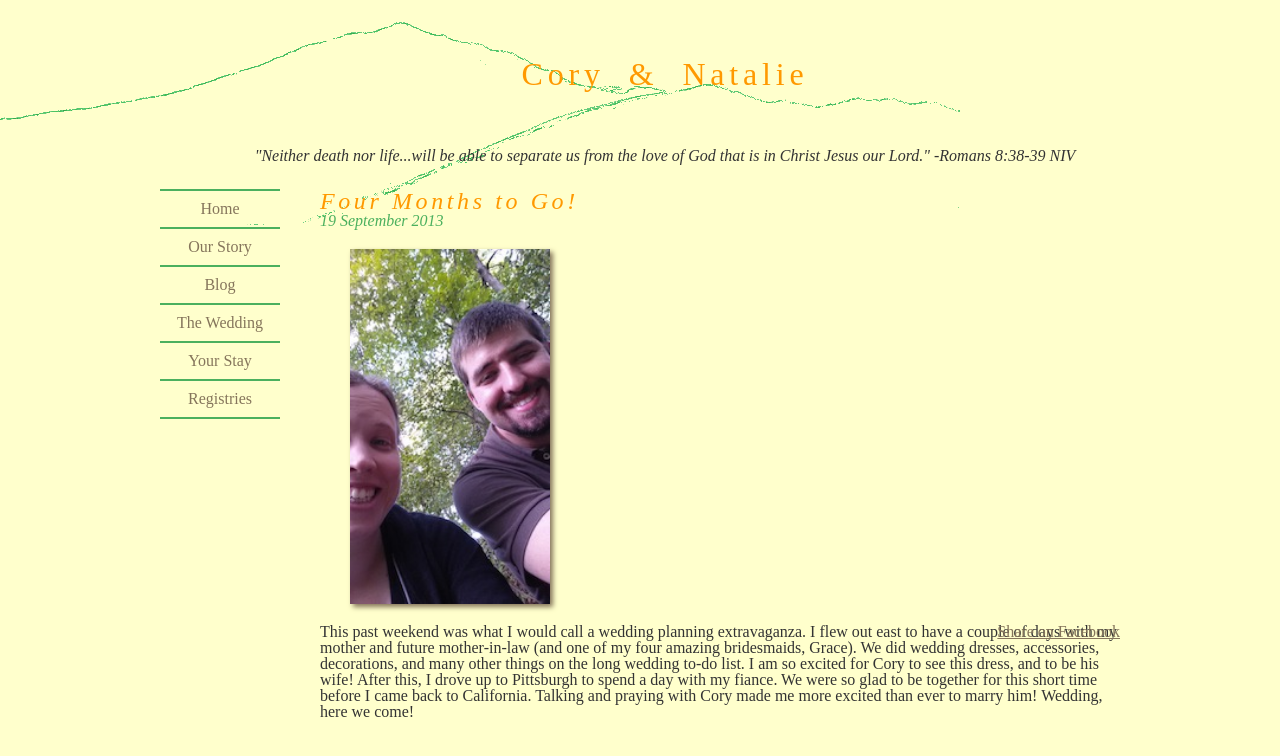
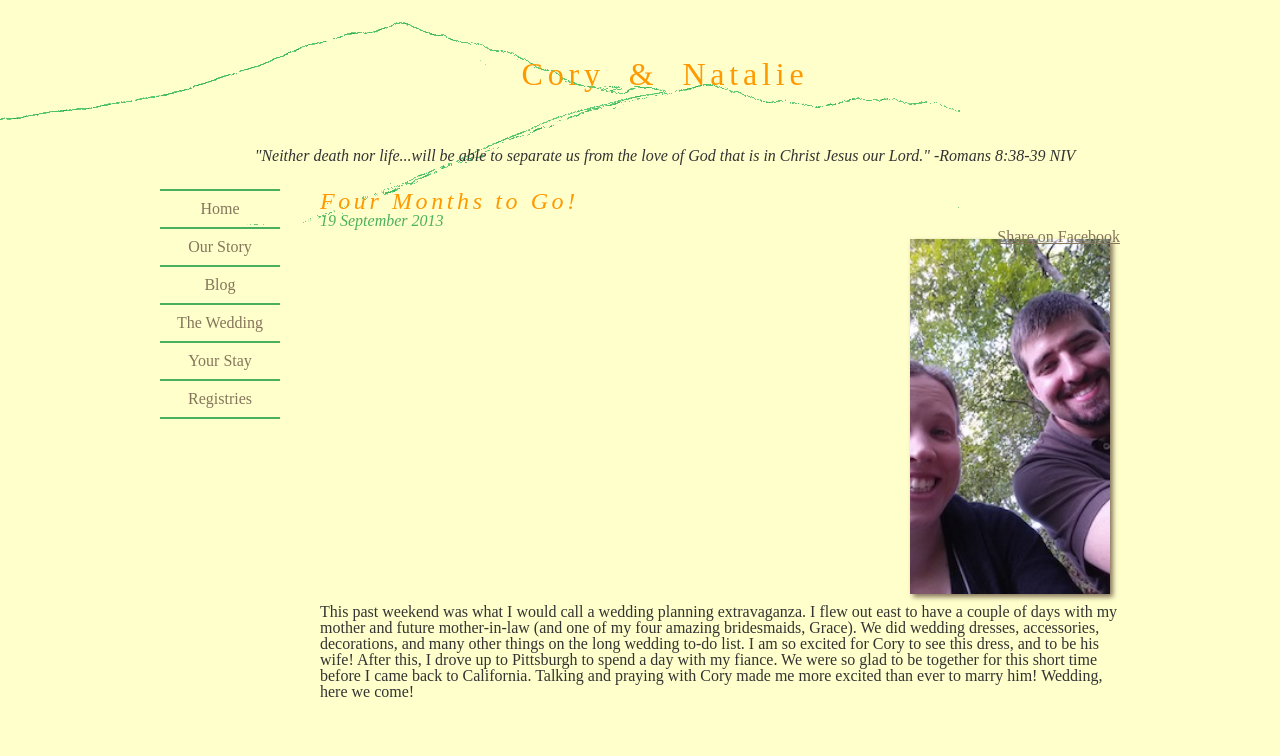
Before and after one commit to natalieh/wedding, a Jekyll site: the page built from _posts/2013-09-19-four-months-to-go.md, in a window 1280 px wide. Shown: the top 756 px of the page. Built offline with Jekyll 4.4.1, drawn with Linux system fonts in a browser that asks for light colours.

Commit message:
Update 2013-09-19-four-months-to-go.md

```diff
--- a/_posts/2013-09-19-four-months-to-go.md
+++ b/_posts/2013-09-19-four-months-to-go.md
@@ -2,7 +2,9 @@
 title: Four Months to Go!
 layout: post
 ---
-<img src="/assets/frickpark.jpg" class="lgportrait">
+<div class="rimg">
+  <img src="/assets/frickpark.jpg" class="lgportrait">
+</div>
 
 <article>
 This past weekend was what I would call a wedding planning extravaganza.  I flew out east to have a couple of days with my mother and future mother-in-law (and one of my four amazing bridesmaids, Grace).  We did wedding dresses, accessories, decorations, and many other things on the long wedding to-do list.  I am so excited for Cory to see this dress, and to be his wife!
```
